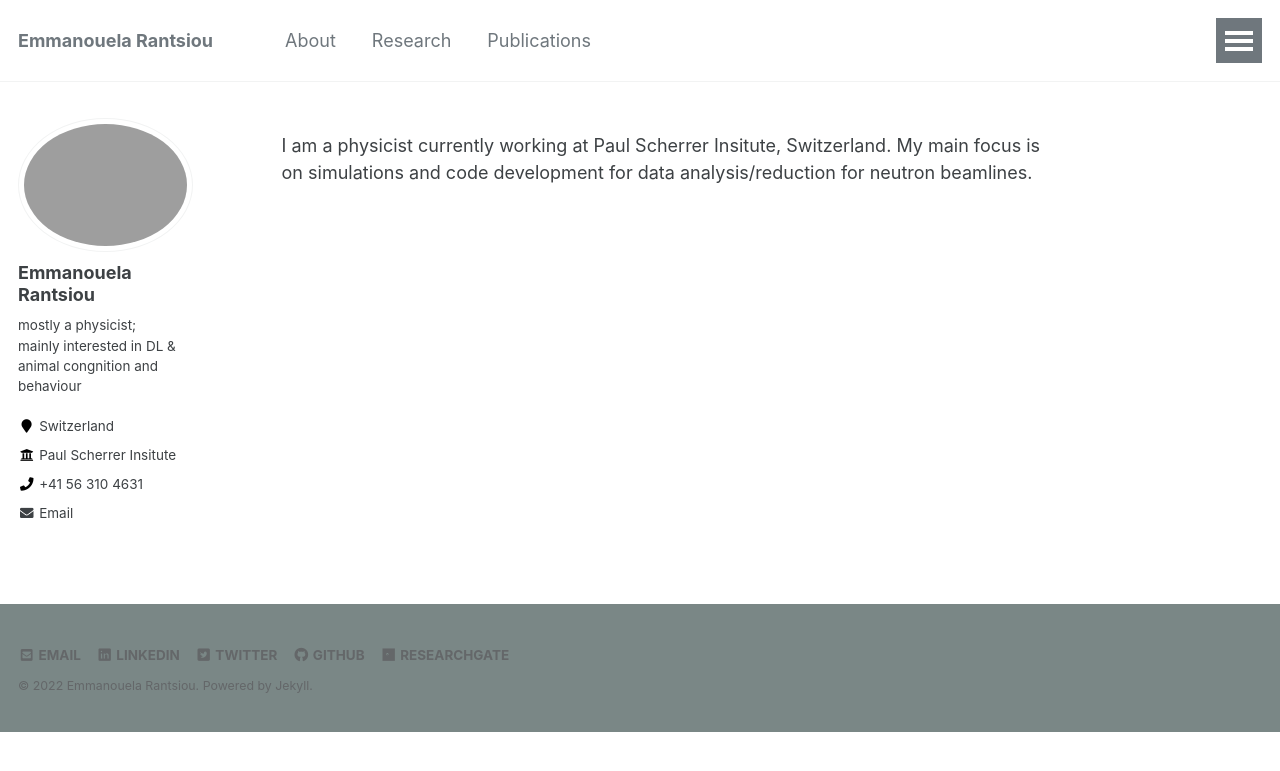
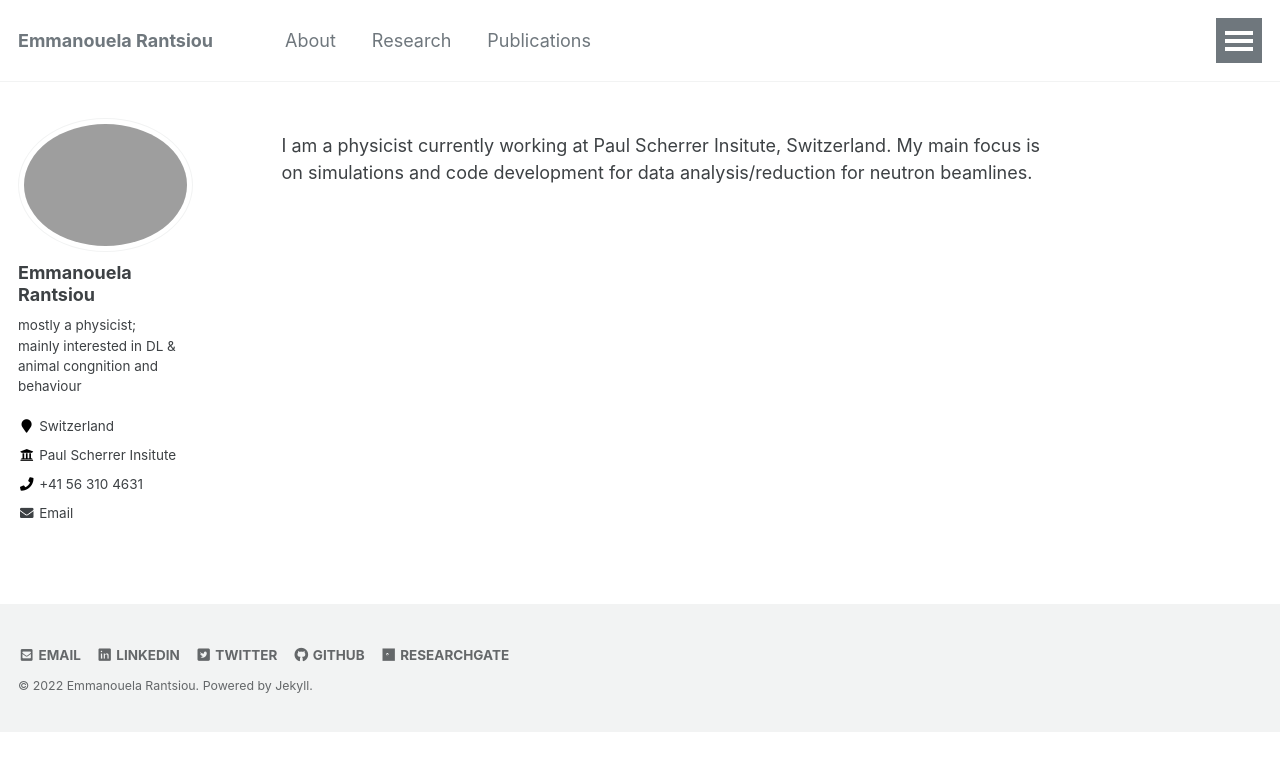
Before and after one commit to emmarant/emmarant.github.io, a Jekyll site: the page built from _pages/intro.md, in a window 1280 px wide. Shown: the top 771 px of the page. Built offline with Jekyll 4.4.1, drawn with Linux system fonts in a browser that asks for light colours.

Commit message:
Update _footer.scss

```diff
--- a/_sass/_footer.scss
+++ b/_sass/_footer.scss
@@ -13,7 +13,7 @@
           animation: intro 0.3s both;
   -webkit-animation-delay: 0.45s;
           animation-delay: 0.45s;
-  background-color: #7A8786;
+  background-color: $footer-background-color;
 
 
   footer {
```
